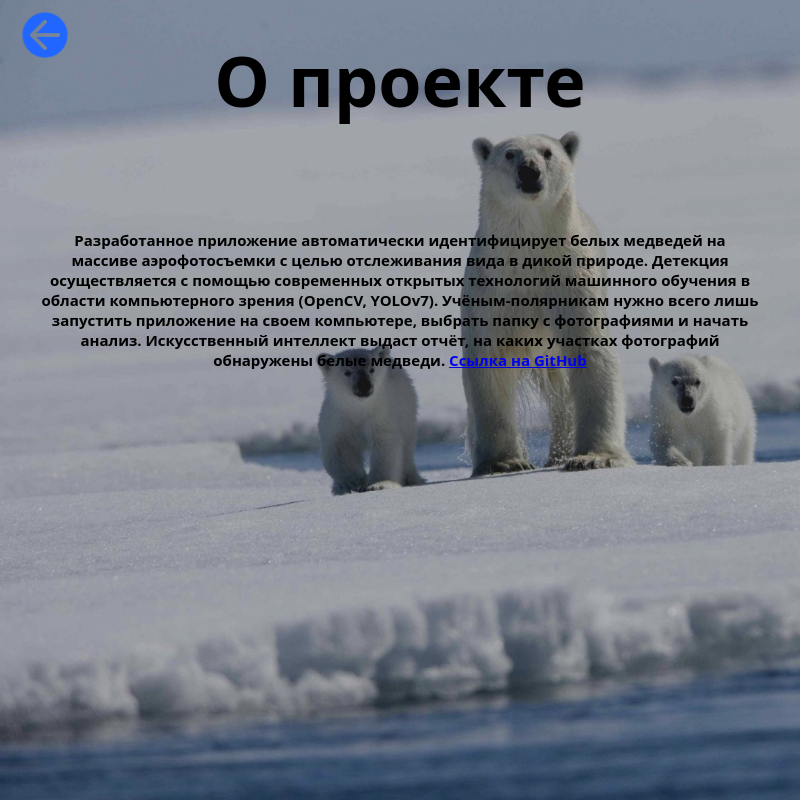
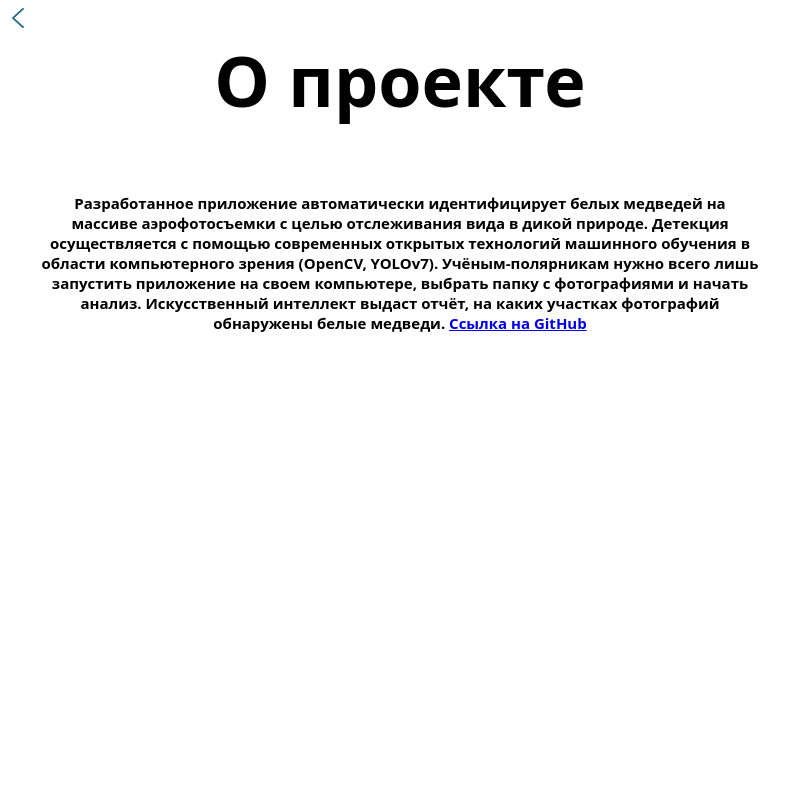
Before and after one commit to nizamovtimur/mishedron, an Electron app: page html/about.html in a window 800 px wide. Drawn offline with Linux system fonts and the light colour scheme.

Commit message:
without background

```diff
--- a/css/style.css
+++ b/css/style.css
@@ -8,8 +8,8 @@
 html, body{
     width: 100%;
     height: 100%;
-	background: url("../photo/phon1.jpg");
-	background-size:cover;
+	/*background: url("../photo/phon1.jpg");*/
+	/*background-size:cover;*/
 }
 
 div.app{
--- a/html/about.html
+++ b/html/about.html
@@ -5,7 +5,7 @@
 </head>
 <body>
 <div class ="app">
-    <a href = "index.html" title = "Назад"><img src="../photo/back.png" width = 60 height = 60 style="margin-left: 15px; margin-top: 5px"></a>
+    <a href = "index.html" title = "Назад"><img src="../photo/back1.png" width = 20 height = 20 style="margin-left: 1%; margin-top: 1%"></a>
     <h2>О проекте</h2>
     <h3 style = "text-align: center">Разработанное приложение автоматически идентифицирует белых медведей на массиве аэрофотосъемки с целью отслеживания вида в дикой природе.
         Детекция осуществляется с помощью современных открытых технологий машинного обучения в области компьютерного зрения (OpenCV, YOLOv7).
```
Also changed, not shown: html/load_file.html (+1 -1 lines), photo/back1.png (added).
